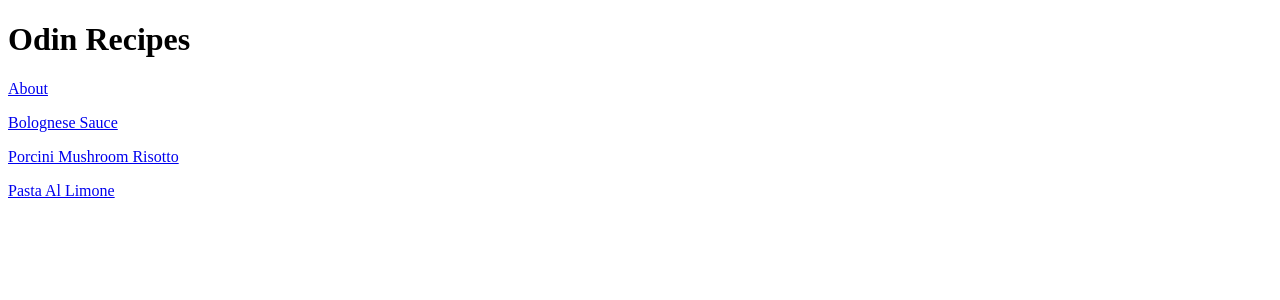
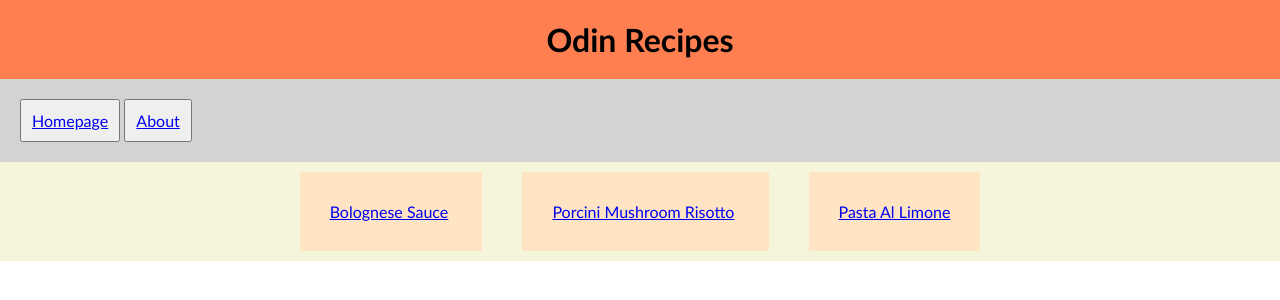
Before and after one commit to nathanbaja/odin-recipes, a plain HTML site: page index.html in a window 1280 px wide. Drawn offline with Linux system fonts and the light colour scheme.

Commit message:
Update website layout

```diff
--- a/index.html
+++ b/index.html
@@ -3,13 +3,26 @@
 <head>
     <meta charset="UTF-8">
     <meta name="viewport" content="width=device-width, initial-scale=1.0">
+    <link rel="stylesheet" href="style.css">
     <title>Odin Recipes</title>
 </head>
 <body>
-    <h1>Odin Recipes</h1>
-    <a href="./pages/about.html">About</a>
-    <p><a href="./recipe/bolognese.html">Bolognese Sauce</a></p>
-    <p><a href="./recipe/risotto.html">Porcini Mushroom Risotto</a></p>
-    <p><a href="./recipe/al_limone.html">Pasta Al Limone</a></p>
+    <h1 class="title">Odin Recipes</h1>
+    <div class="nav">
+        <button> <a href="./index.html">Homepage</a></button>
+        <button> <a href="./pages/about.html">About</a></button>
+    </div>
+    <div class="recipes">
+        <div class="bolognese">
+            <a href="./recipe/bolognese.html">Bolognese Sauce</a>
+        </div>
+        <div class="risotto">
+            <a href="./recipe/risotto.html">Porcini Mushroom Risotto</a>
+        </div>
+        <div class="al-limone">
+            <a href="./recipe/al_limone.html">Pasta Al Limone</a>
+        </div>
+    </div>
+
 </body>
 </html>
```
Also changed, not shown: pages/about.html (+6 -2 lines), recipe/al_limone.html (+7 -3 lines), recipe/bolognese.html (+7 -2 lines), recipe/risotto.html (+7 -2 lines).
